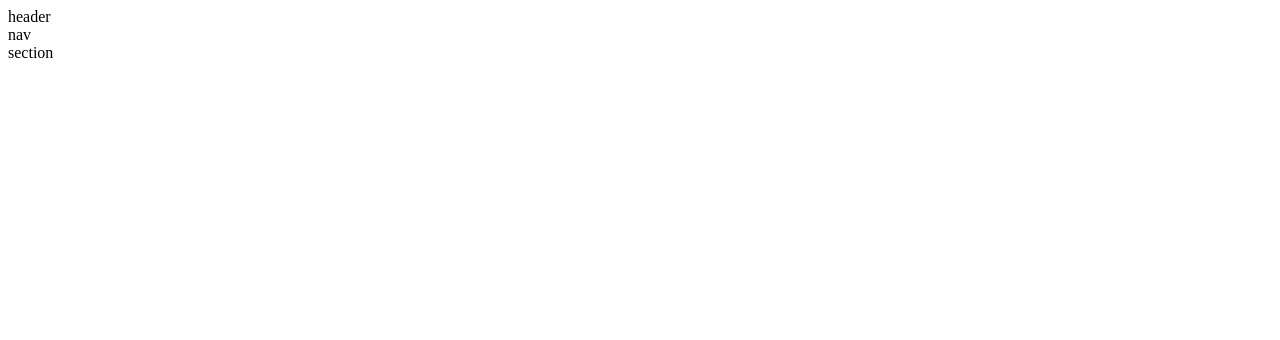
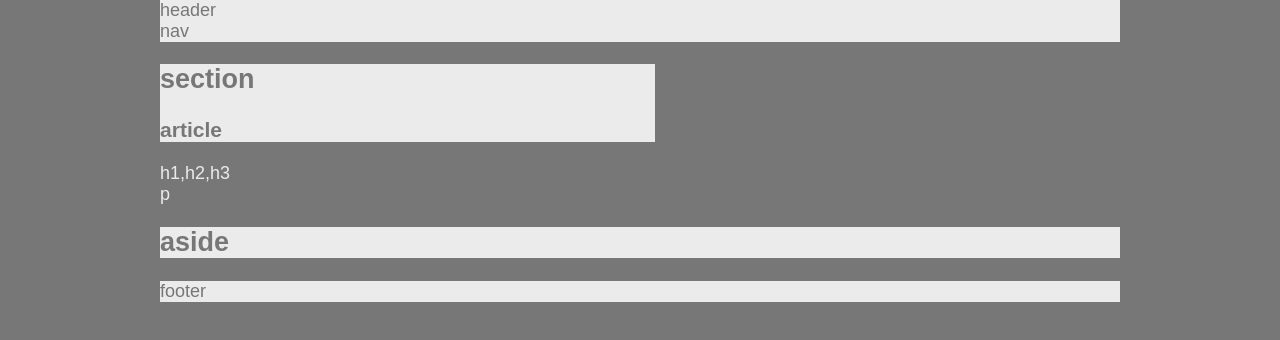
Before and after one commit to trnkev/HW-Wireframe, a plain HTML site: page index.html in a window 1280 px wide. Drawn offline with Linux system fonts and the light colour scheme.

Commit message:
with CSS

```diff
--- a/index.html
+++ b/index.html
@@ -2,14 +2,33 @@
 <html lang="en-us">
     <head>
         <meta charset="UTF-8">
-        <title>HW-Wirefram</title>
+        <title>HW-Wireframe</title>
         <link rel="stylesheet" type="text/css" href="style.css">
     </head>
     <body>
         <header>
             <div>header</div>
         </header>
-        <nav><div>nav</div</nav>
-        <section>section</section>
+
+        <nav>
+            <div>nav</div>
+        </nav>
+
+        <section>
+            <h1>section</h1>
+            <article>
+                <h1>article</h1>
+                <div>h1,h2,h3</div>
+                <div>p</div>
+            </article>
+        </section>
+
+        <aside>
+            <h1>aside</h1>
+        </aside>
+
+        <footer>
+            <div>footer</div>
+        </footer>
     </body>
 </html>
--- a/style.css
+++ b/style.css
@@ -0,0 +1,26 @@
+body {
+    font-family: 'Arial', 'Helvetica Neue', Helvetica, sans-serif;
+    color: #777;
+    background: #777;
+    width: 960px;
+    font-size: 18px;
+    margin: 0 auto;
+}
+
+header, nav, section, aside, footer {
+    background: #ebebeb;
+}
+
+article {
+    color: #ebebeb;
+    background: #777;
+}
+
+h1, p {
+    color: #777;
+    background: #ebebeb;
+}
+
+section {
+    width: 495px;
+}
```
